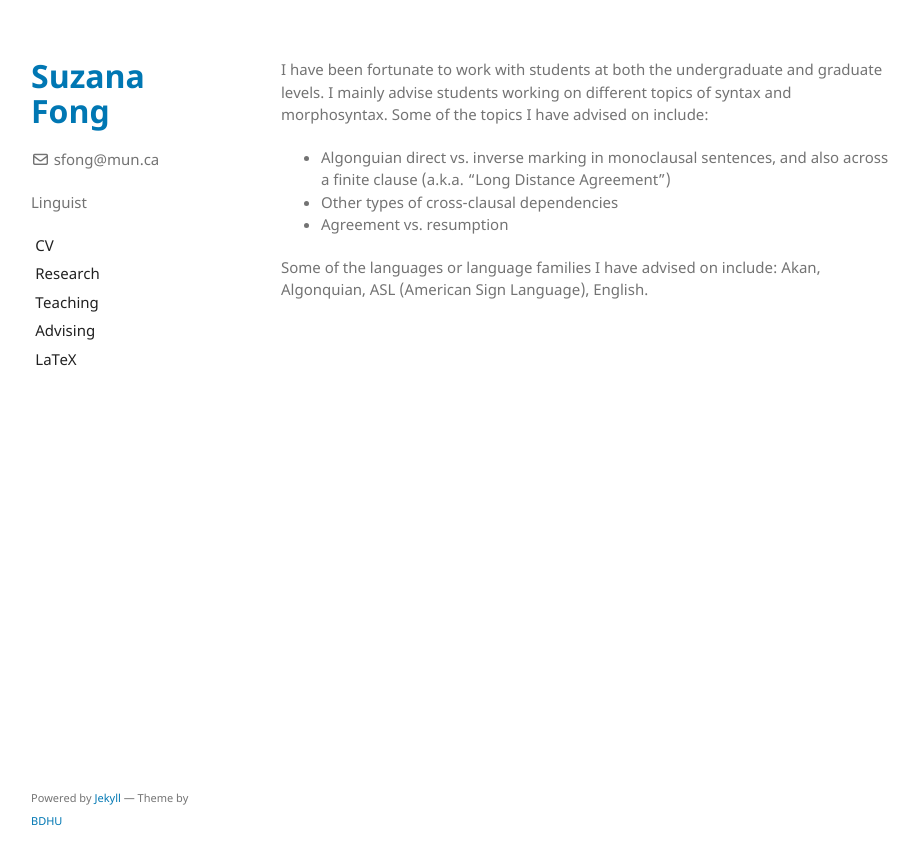
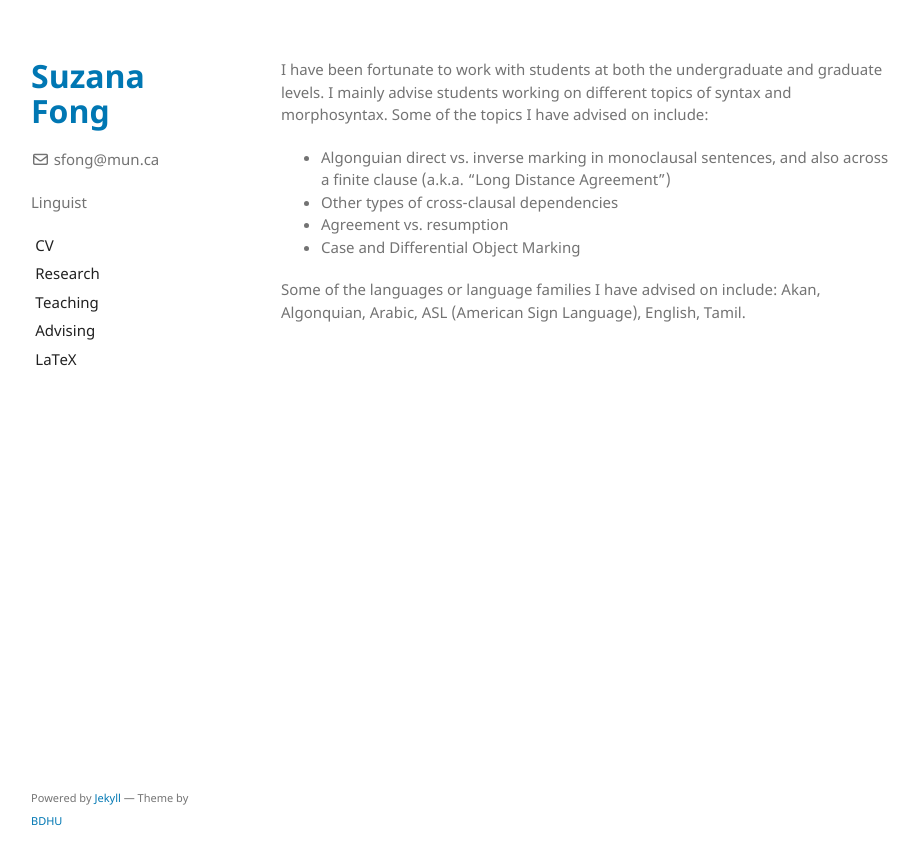
Before and after one commit to sznfng/sznfng.github.io, a Jekyll site: the page built from advising.md, in a window 1280 px wide. Shown: the top 865 px of the page, without its empty margins (179-1098 px from the left). Built offline with Jekyll 4.4.1, drawn with Linux system fonts in a browser that asks for light colours.

Commit message:
Update advising.md

```diff
--- a/advising.md
+++ b/advising.md
@@ -8,5 +8,6 @@ I have been fortunate to work with students at both the undergraduate and gradua
 + Algonguian direct vs. inverse marking in monoclausal sentences, and also across a finite clause (a.k.a. "Long Distance Agreement")
 + Other types of cross-clausal dependencies
 + Agreement vs. resumption
++ Case and Differential Object Marking
 
-Some of the languages or language families I have advised on include: Akan, Algonquian, ASL (American Sign Language), English.
+Some of the languages or language families I have advised on include: Akan, Algonquian, Arabic, ASL (American Sign Language), English, Tamil.
```
